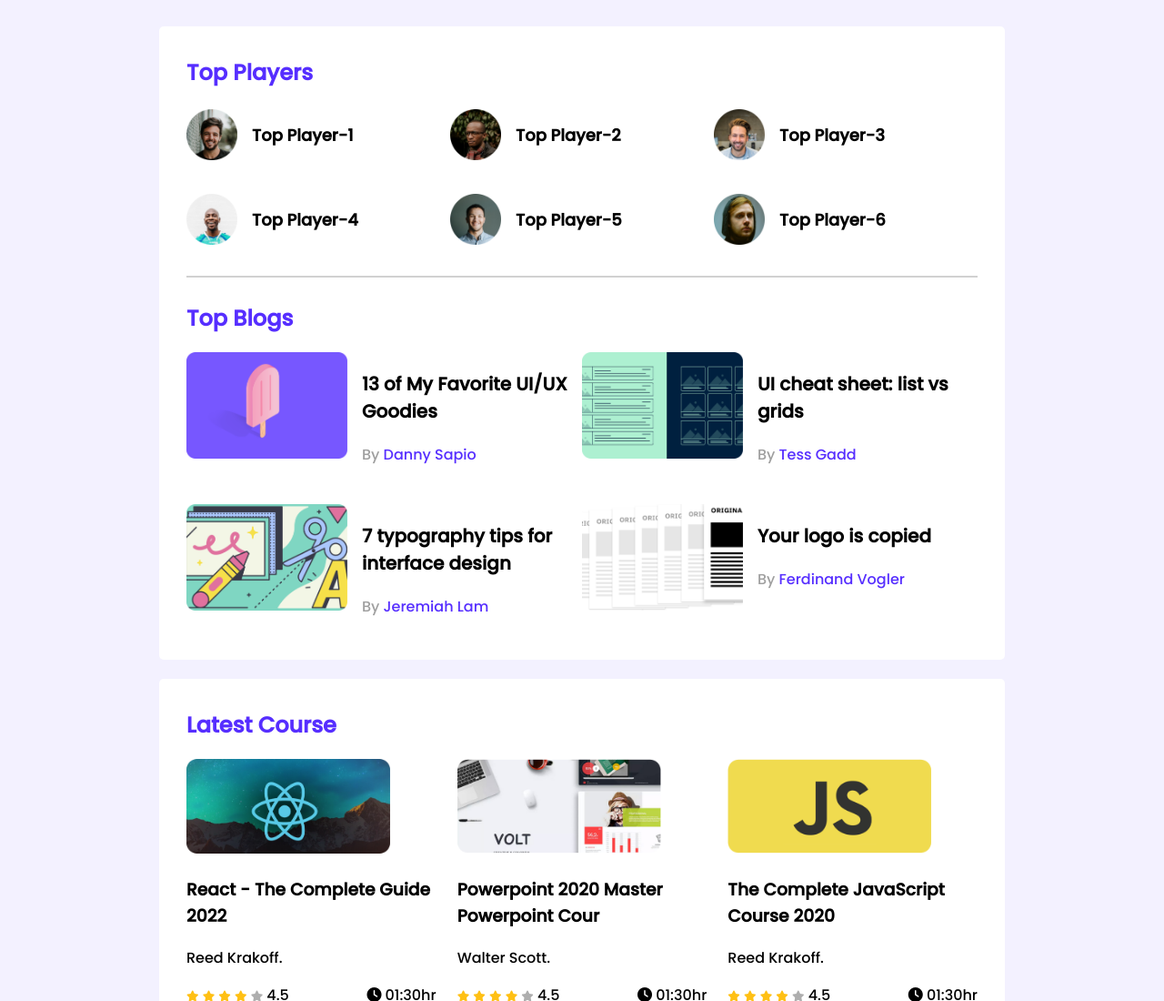
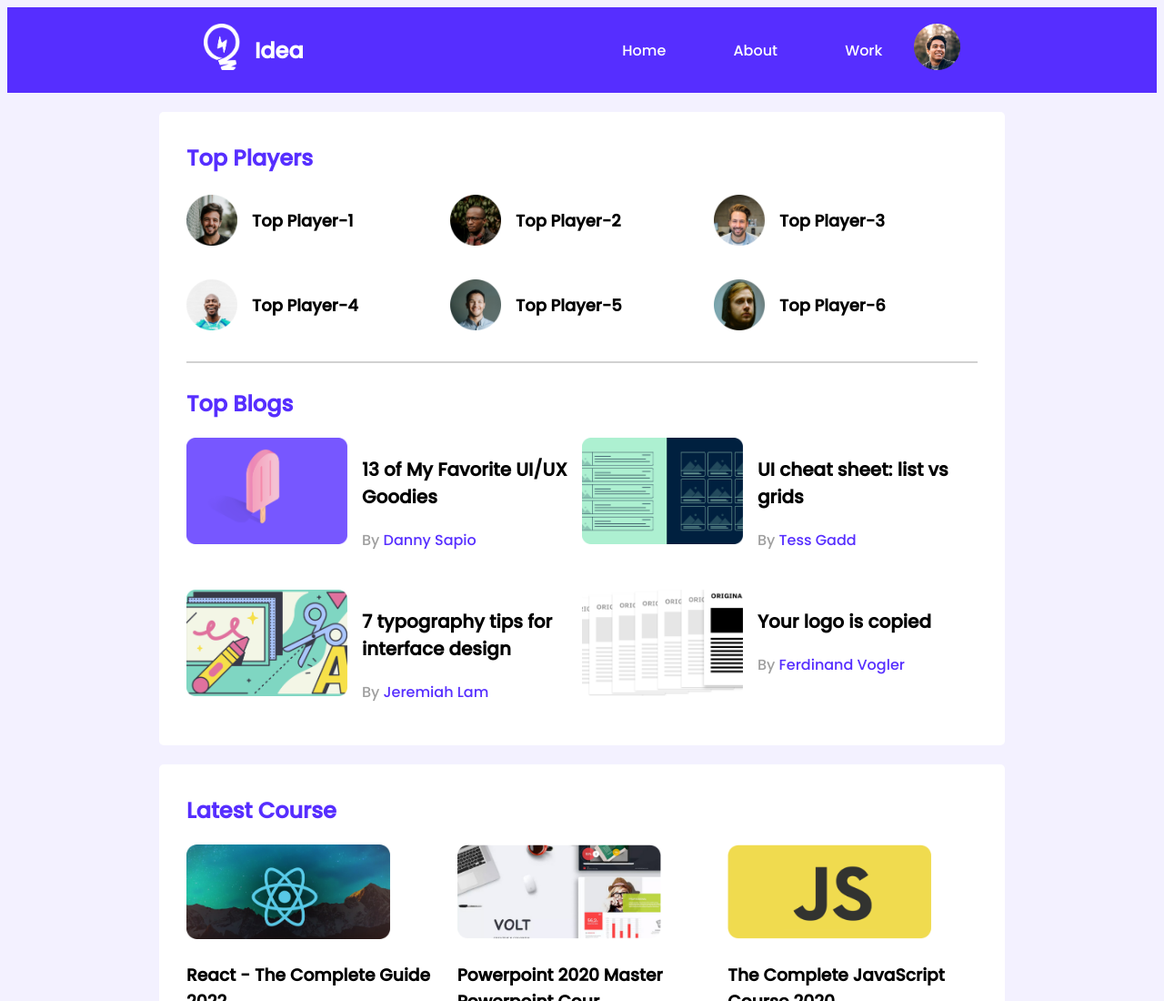
Before and after one commit to supon20/leader-board-css3, a plain HTML site: page index.html in a window 1280 px wide. Shown: the top 1100 px of the page at 91% size. Drawn offline with Linux system fonts and the light colour scheme.

Commit message:
header part done!

```diff
--- a/css/style.css
+++ b/css/style.css
@@ -5,6 +5,51 @@ body{
     font-family: 'Poppins', sans-serif;
     background-color: #F3F1FF;
 }
+/* ------header-part------- */
+nav{
+    width: 100%;
+    height: 94px;
+    background-color: #562EFF;
+    display: flex;
+    justify-content: space-evenly;
+}
+.logo img{
+    width: 40.42px;
+    height: 51px;
+    margin-right: 16px;
+}
+.left-part , .right-part{
+    display: flex;
+    justify-content: center;
+    align-items: center;
+    padding-left: 100px;
+    padding-right: 100px;
+}
+.name{
+    color: white;
+}
+.menu a{
+    text-decoration: none;
+    color: white;
+    padding: 0px 35px;
+}
+
+
+
+
+
+
+
+
+
+
+
+
+
+
+
+
+/* --------- 0 ----------- */
 main{
     display: flex;
     flex-direction: column;
--- a/index.html
+++ b/index.html
@@ -11,7 +11,26 @@
     <body>
         <!-- header-start -->
         <header>
-
+            <nav>
+                <div class="left-part">
+                    <div class="logo">
+                        <img src="images/icons/logo.png" alt="">
+                    </div>
+                    <div class="name">
+                        <h2>Idea</h2>
+                    </div>
+                </div>
+                <div class="right-part">
+                    <div class="menu">
+                        <a href="#">Home</a>
+                        <a href="#">About</a>
+                        <a href="#">Work</a>
+                    </div>
+                    <div class="profile-pic">
+                        <img src="images/icons/profile.png" alt=""/>
+                    </div>
+                </div>
+            </nav>
         </header>
         <!-- header-end -->
 
```
